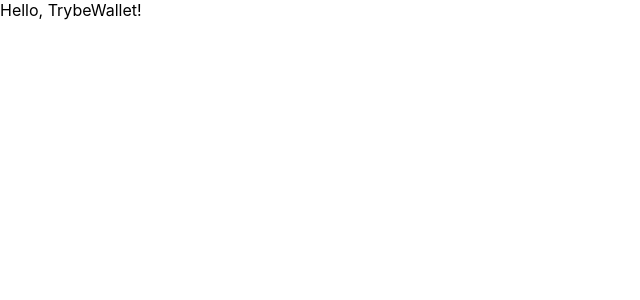
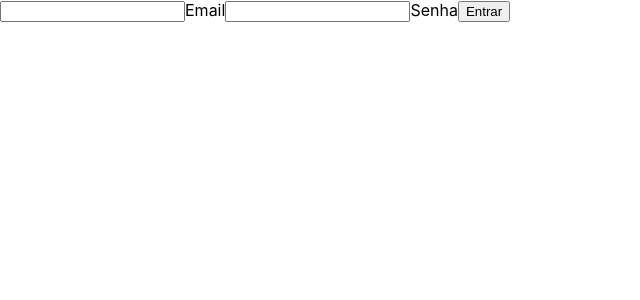
Before and after one commit to cae07/sd-013-a-project-trybewallet, a React (Create React App) app: page / in a window 1280 px wide. Shown: the top 300 px of the page, without its empty margins (0-640 px from the left). Built offline with nearby package versions, Linux system fonts and the light colour scheme.

Commit message:
Requisito 1

```diff
--- a/src/App.js
+++ b/src/App.js
@@ -1,7 +1,13 @@
 import React from 'react';
+import { Route, Switch } from 'react-router-dom';
+import Login from './pages/Login';
 
 function App() {
-  return <div>Hello, TrybeWallet!</div>;
+  return (
+    <Switch>
+      <Route path="/" component={ Login } />
+    </Switch>
+  );
 }
 
 export default App;
--- a/src/index.js
+++ b/src/index.js
@@ -2,12 +2,16 @@ import React from 'react';
 import ReactDOM from 'react-dom';
 import { BrowserRouter } from 'react-router-dom';
 import './index.css';
+import { Provider } from 'react-redux';
 import App from './App';
 import * as serviceWorker from './serviceWorker';
+import store from './store';
 
 ReactDOM.render(
   <BrowserRouter>
-    <App />
+    <Provider store={ store }>
+      <App />
+    </Provider>
   </BrowserRouter>,
   document.getElementById('root'),
 );
--- a/src/pages/Login.js
+++ b/src/pages/Login.js
@@ -2,7 +2,15 @@ import React from 'react';
 
 class Login extends React.Component {
   render() {
-    return <div>Login</div>;
+    return (
+      <form>
+        <input htmlFor="" data-testid="email-input" />
+        Email
+        <input htmlFor="" data-testid="password-input" />
+        Senha
+        <button type="submit">Entrar</button>
+      </form>
+    );
   }
 }
 
--- a/src/reducers/index.js
+++ b/src/reducers/index.js
@@ -1,5 +1,7 @@
-// import user from './user';
-// import wallet from './wallet';
+import { combineReducers } from 'redux';
+import user from './user';
+import wallet from './wallet';
 
-// Configure os seus reducers.
-// ATENÇÃO: você obrigatoriamente tem que utilizar as chaves "user" e "wallet" no seu estado global
+const rootReducer = combineReducers({ user, wallet });
+
+export default rootReducer;
--- /dev/null
+++ b/src/store/index.js
@@ -0,0 +1,9 @@
+import { applyMiddleware, createStore } from 'redux';
+import { composeWithDevTools } from 'redux-devtools-extension';
+import thunk from 'redux-thunk';
+import rootReducer from '../reducers';
+
+const store = createStore(rootReducer,
+  composeWithDevTools(applyMiddleware(thunk)));
+
+export default store;
```
